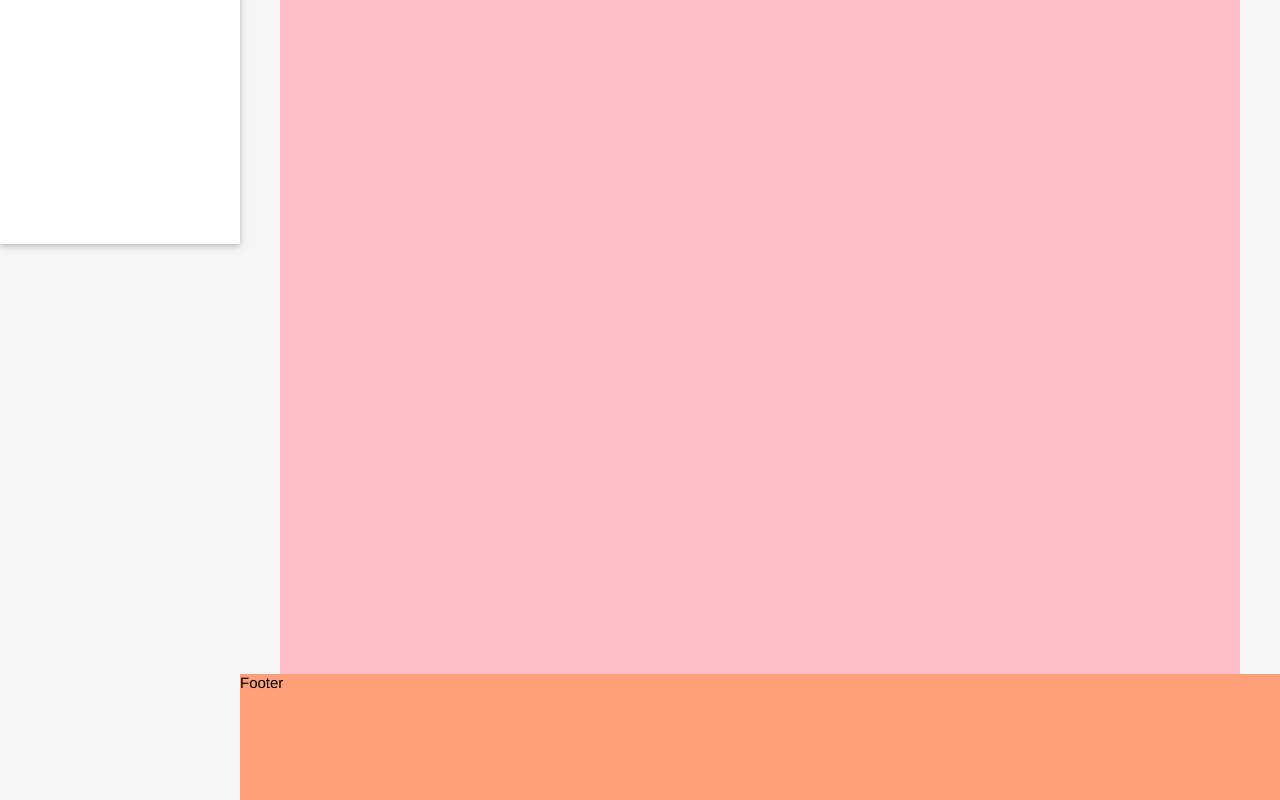
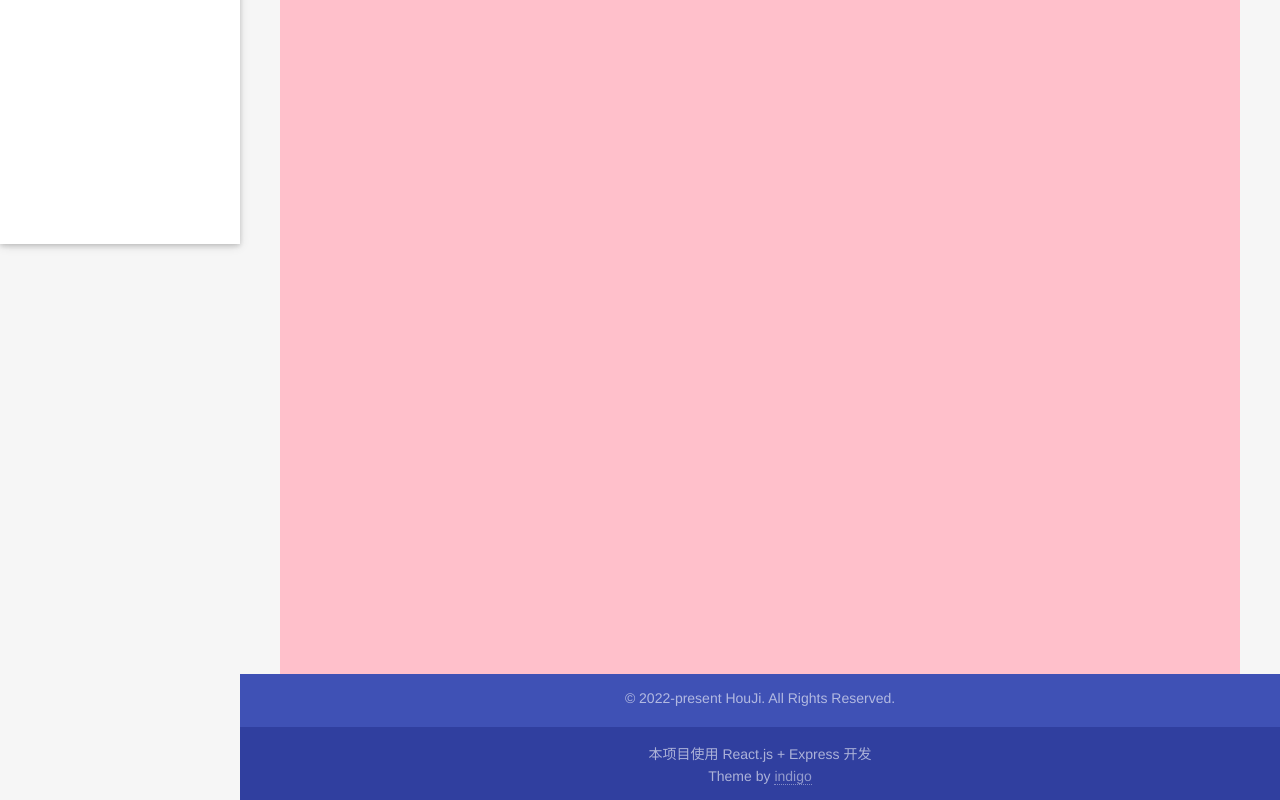
Before and after one commit to hj1254123/node.js_react_blog, a React (Create React App) app in the folder 2_blog-web-react/: page / in a window 1280 px wide. Shown: the part 556-1356 px from the top of the page. Built offline with nearby package versions, Linux system fonts and the light colour scheme; no server answers.

Commit message:
开发完毕footer组件

```diff
--- a/2_blog-web-react/src/components/Footer/index.js
+++ b/2_blog-web-react/src/components/Footer/index.js
@@ -6,7 +6,18 @@ import {
 
 const Footer = memo(() => {
   return (
-    <FooterWrapper>Footer</FooterWrapper>
+    <FooterWrapper>
+      <div className="top">
+        <span>© 2022-present HouJi. All Rights Reserved.</span>
+      </div>
+      <div className="bottom">
+        <span>本项目使用 React.js + Express 开发</span>
+        <span>
+          Theme by <a href="https://github.com/yscoder/hexo-theme-indigo" target="_blank" rel="noreferrer">indigo</a>
+        </span>
+
+      </div>
+    </FooterWrapper>
   )
 })
 
--- a/2_blog-web-react/src/components/Footer/style.js
+++ b/2_blog-web-react/src/components/Footer/style.js
@@ -3,5 +3,33 @@ import styled from 'styled-components'
 export const FooterWrapper = styled.footer`
   width: 100%;
   height: 126px;
-  background-color: lightsalmon;
+  color: rgba(255,255, 255, 0.6);
+  font-size: 14px;
+  a {
+    border-bottom: 1px dotted rgba(255,255,255,0.5);
+    color: inherit;
+    opacity: .8;
+    font-size: inherit;
+    &:hover {
+      text-decoration: none;
+      border-bottom: 1px solid rgba(255,255,255,0.7);
+      color: #fff;
+    }
+  }
+  .top {
+    height: 53px;
+    padding: 16px;
+    background-color: #3f51b5;
+    text-align: center;
+  }
+  .bottom {
+    height: 74px;
+    padding: 16px;
+    background-color: #303f9f;
+    text-align: center;
+    span {
+      display: block;
+      line-height: 1.6;
+    }
+  }
 `
--- a/2_blog-web-react/src/components/Sidebar/style.js
+++ b/2_blog-web-react/src/components/Sidebar/style.js
@@ -11,7 +11,7 @@ export const SlidebarWrapper = styled.aside`
   bottom: 0;
   z-index: 9999;
   transition: all .4s cubic-bezier(.18, .81, .3, .89);
-  transform: ${props => props.isShow ? 'translateX(0%)' : 'translateX(-100%)'};
+  transform: ${props => props.isShow ? 'translateX(0)' : 'translateX(-100%)'};
 `
 
 export const BrandWrapper = styled.div`
--- a/2_blog-web-react/src/components/TopHeader/index.js
+++ b/2_blog-web-react/src/components/TopHeader/index.js
@@ -8,7 +8,7 @@ import { TopHeaderWrapper } from './style'
 const TopHeader = memo((props) => {
   console.log('top-header')
   const { isShow, toggleIsShow } = useIsShowContext()
-  const topTitle = props.topTitle || '猴几的blog'
+  const topTitle = props.topTitle || "HouJi's Blog"
 
   // 滚动距离Y>80显示阴影和topTitle
   const [y, setY] = useState(0)
@@ -27,9 +27,13 @@ const TopHeader = memo((props) => {
 
   return (
     <TopHeaderWrapper isShow={isShow} className={fixed}>
-      <button className='iconfont icon-weibiaoti12' onClick={toggleIsShow} ></button>
-      <button className='iconfont icon-cha1' onClick={toggleIsShow} ></button>
-      <div>{isScrollY56 ? topTitle.toString() : ''}</div>
+      <div className='top-button'>
+        <button className='iconfont icon-weibiaoti12' onClick={toggleIsShow} ></button>
+        <button className='iconfont icon-cha1' onClick={toggleIsShow} ></button>
+      </div>
+      <div className='top-title'>
+        <span>{isScrollY56 ? topTitle.toString() : ''}</span>
+      </div>
     </TopHeaderWrapper>
   )
 })
--- a/2_blog-web-react/src/components/TopHeader/style.js
+++ b/2_blog-web-react/src/components/TopHeader/style.js
@@ -9,7 +9,9 @@ export const TopHeaderWrapper = styled.header`
   width: 100%;
   height: 56px;
   background-color: #3f51b5;
-  transition: all .4s;
+  .top-button {
+    width: 240px;
+    height: 100%;
       button {
       width: 56px;
       height: 100%;
@@ -29,12 +31,20 @@ export const TopHeaderWrapper = styled.header`
         left: -56px;
       }
     }
-  div {
+  }
+  .top-title {
     flex: 1;
     color: #fff;
     font-weight: 400;
     text-align: center;
+    span {
+      display: inline-block;
+      transition: all .4s cubic-bezier(.18, .81, .3, .89);
+      transform: ${props => props.isShow ? '' : 'translateX(-120px)'};
     }
+  }
+
+
   &.fixed {
     box-shadow: 0 2px 5px 0 rgb(0 0 0 / 16%), 0 2px 10px 0 rgb(0 0 0 / 12%);
   }
```
Lines whose indentation alone changed are shown as unchanged.
